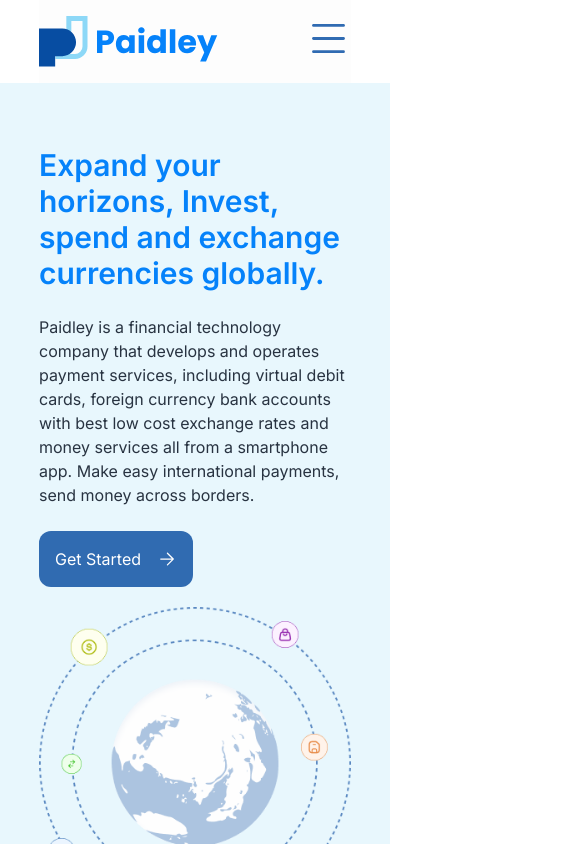
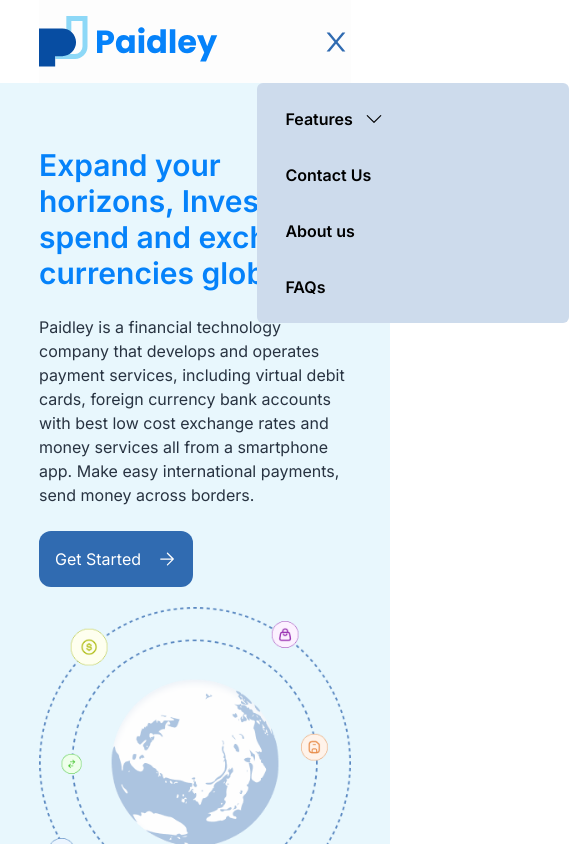
Before and after one commit to superwaih/paidley, a Next.js app: page / in a window 390 px wide. Both pictures are taken after a click on the element 328 px from the left and 41 px from the top of the page. Shown: the top 844 px of the page, 569 px wide, since content can reach past the window. Built offline with nearby package versions, Linux system fonts and the light colour scheme.

Commit message:
added mobilenav

```diff
--- a/components/landing-page-components/HeroBanner.jsx
+++ b/components/landing-page-components/HeroBanner.jsx
@@ -2,32 +2,50 @@
 import Hero from "../../public/images/hero.png"
 import Image from 'next/image'
 import { ArrowIcon } from '@/public/svgs/Arrow-Right'
-const HeroBanner = () => {
+import { motion } from 'framer-motion'
+import { fadeIn } from '@/variants'
+
+const container = {
+  hidden: {},
+  show: {
+    transition :{
+      staggerChildren: 0.1,
+      delayChildren: 0.3,
+    }
+  }
+}
+const HeroBanner = () =>{
   return (
-    <div className='w-full bg-[#E8F7FD] pt-16 pb-8' >
+    <motion.div
+    initial='hidden'
+    whileInView={'show'}
+     variants={container} className='w-full bg-[#E8F7FD] pt-16 pb-8' >
         <div className='m-auto flex space-y-5 flex-col lg:flex-row justify-between w-[80%]'>
         <div className="hero__text w-full lg:w-1/2 flex flex-col space-y-6">
-            <h3 className='text-brand-blue leading-16 max-w-2xl font-semibold text-3xl md:text-4xl'>Expand your horizons, Invest, spend and exchange currencies globally.</h3>
+            <motion.h3 variants={fadeIn("down")} className='text-brand-blue leading-16 max-w-2xl font-semibold text-3xl md:text-4xl'>Expand your horizons, Invest, spend and exchange currencies globally.</motion.h3>
 
-            <p className='text-[#283341] leading-16 max-w-2xl'>
+            <motion.p variants={fadeIn("down")} className='text-[#283341] leading-16 max-w-2xl'>
             Paidley is a financial technology company that develops and operates payment services, including virtual debit cards, foreign currency bank accounts with best low cost exchange rates and money services all from a smartphone app. Make easy international payments, send money across borders.
-            </p>
+            </motion.p>
 
-            <button className='bg-brand-color flex items-center gap-4 text-white p-4 rounded-[12px] w-fit'>
-                Get Started <ArrowIcon /> </button>
+            <motion.button variants={fadeIn("down")} className='bg-brand-color flex items-center gap-4 text-white p-4 rounded-[12px] w-fit'>
+                Get Started <ArrowIcon /> </motion.button>
         </div>
 
-        <div className='hero__image w-full lg:w-1/2 flex items-center justify-center lg:items-end lg:justify-end'>
+        <motion.div variants={fadeIn("down")}
+
+
+        className='hero__image w-full lg:w-1/2 flex items-center justify-center lg:items-end lg:justify-end'>
             <Image
                 width={0}
                 height={0}
                 src={Hero}
                 alt=""
             />
-        </div>
+        </motion.div>
 
         </div>
-    </div>
+    </motion.div>
   )
 }
 
--- /dev/null
+++ b/components/landing-page-components/MobileNav.jsx
@@ -0,0 +1,34 @@
+import React, { useState } from 'react'
+import {BsChevronDown, BsChevronRight} from "react-icons/bs"
+const MobileNav = () => {
+    const [toggleFeature, setTogglefeature] = useState(false)
+  return (
+    <div className='bg-[#CDDBEC] lg:hidden w-full  py-6 px-7  absolute top-[100%] rounded-md left-[70%] right-4'>
+        <ul className='horizontal space-y-8'>
+            <li
+            onClick={() => setTogglefeature(!toggleFeature)}
+            className='font-semibold cursor-pointer flex gap-3 items-center'>Features
+            {toggleFeature ? <BsChevronRight className='font-semibold text-lg' /> : <BsChevronDown className='font-semibold text-lg' /> }
+
+            </li>
+            {toggleFeature && (
+
+                <ul className='flex flex-col gap-3'>
+                    <li className='text-[12px] text-[#011A32]'>Card</li>
+                    <li className='text-[12px] text-[#011A32]'>Transfer</li>
+                    <li className='text-[12px] text-[#011A32]'>Convert Currency</li>
+                    <li className='text-[12px] text-[#011A32]'>Virtual Account</li>
+                </ul>
+
+            )}
+            <li className='font-semibold'>Contact Us</li>
+            <li className='font-semibold'>About us</li>
+            <li className='font-semibold'>FAQs</li>
+
+        </ul>
+
+    </div>
+  )
+}
+
+export default MobileNav
--- a/components/landing-page-components/Nav.jsx
+++ b/components/landing-page-components/Nav.jsx
@@ -1,4 +1,4 @@
-import React from 'react'
+import React, { useState } from 'react'
 import Logo from "../../public/svgs/logo.svg"
 import { NGicon } from "../../public/svgs/ng.js"
 import Link from 'next/link'
@@ -7,12 +7,16 @@
 import Image from 'next/image'
 import { MenuIcon } from '@/public/svgs/MenuIcon'
 import Example from './Dropdown'
+import {AiOutlineClose} from "react-icons/ai"
+import MobileNav from './MobileNav'
 
 
 
 const Nav = () => {
+    const[toggleNav, setToggleNav] = useState(false)
   return (
-    <nav className='m-auto w-[80%] bg-mainBg  flex py-4 justify-between'>
+
+    <nav className='m-auto relative w-[80%] bg-mainBg  flex py-4 justify-between items-center'>
         <div className="logo cursor-pointer">
            <Link href="/">
            <Image
@@ -62,9 +66,13 @@
            </div>
         </div>
 
-        <div className='lg:hidden cursor-pointer'>
-            <MenuIcon className="cursor-pointer" />
+        <div
+        onClick={()=> setToggleNav(!toggleNav)}
+        className='lg:hidden cursor-pointer'>
+            {toggleNav ? <AiOutlineClose className='text-3xl text-center text-brand-color ' /> : <MenuIcon className="cursor-pointer" />}
+
         </div>
+       {toggleNav && (<MobileNav />)}
 
     </nav>
   )
--- a/public/svgs/MenuIcon.js
+++ b/public/svgs/MenuIcon.js
@@ -1,8 +1,8 @@
 export function MenuIcon() {
   return (
     <svg
-      width="45"
-      height="45"
+      width="40"
+      height="40"
       viewBox="0 0 24 24"
       fill="none"
       xmlns="http://www.w3.org/2000/svg"
--- /dev/null
+++ b/variants.js
@@ -0,0 +1,20 @@
+// fadeIn function
+export const fadeIn = (direction) => {
+  return {
+    hidden: {
+      y: direction === 'up' ? 80 : direction === 'down' ? -80 : 0,
+      opacity: 0,
+      x: direction === 'left' ? 80 : direction === 'right' ? -80 : 0,
+    },
+    show: {
+      y: 0,
+      x: 0,
+      opacity: 1,
+      transition: {
+        type: 'tween',
+        duration: 1.4,
+        ease: [0.25, 0.25, 0.25, 0.75],
+      },
+    },
+  };
+};
```
